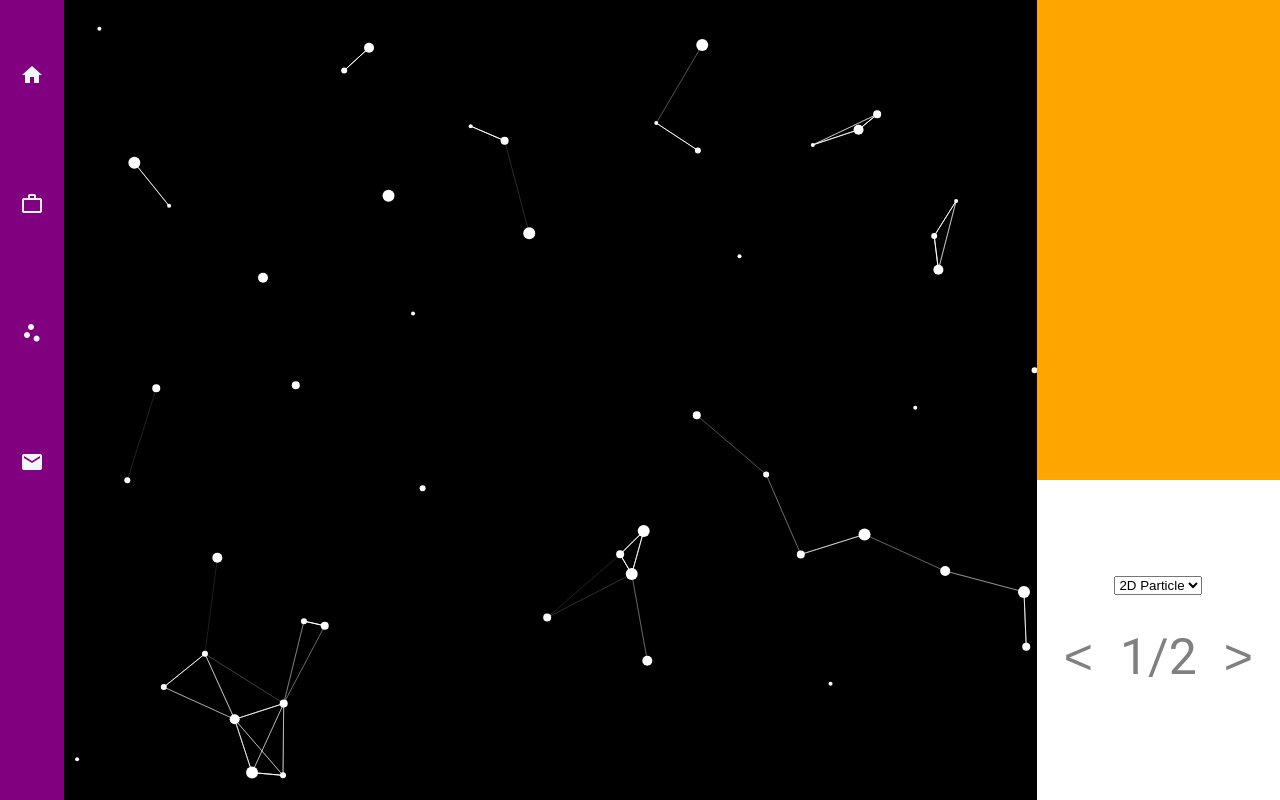
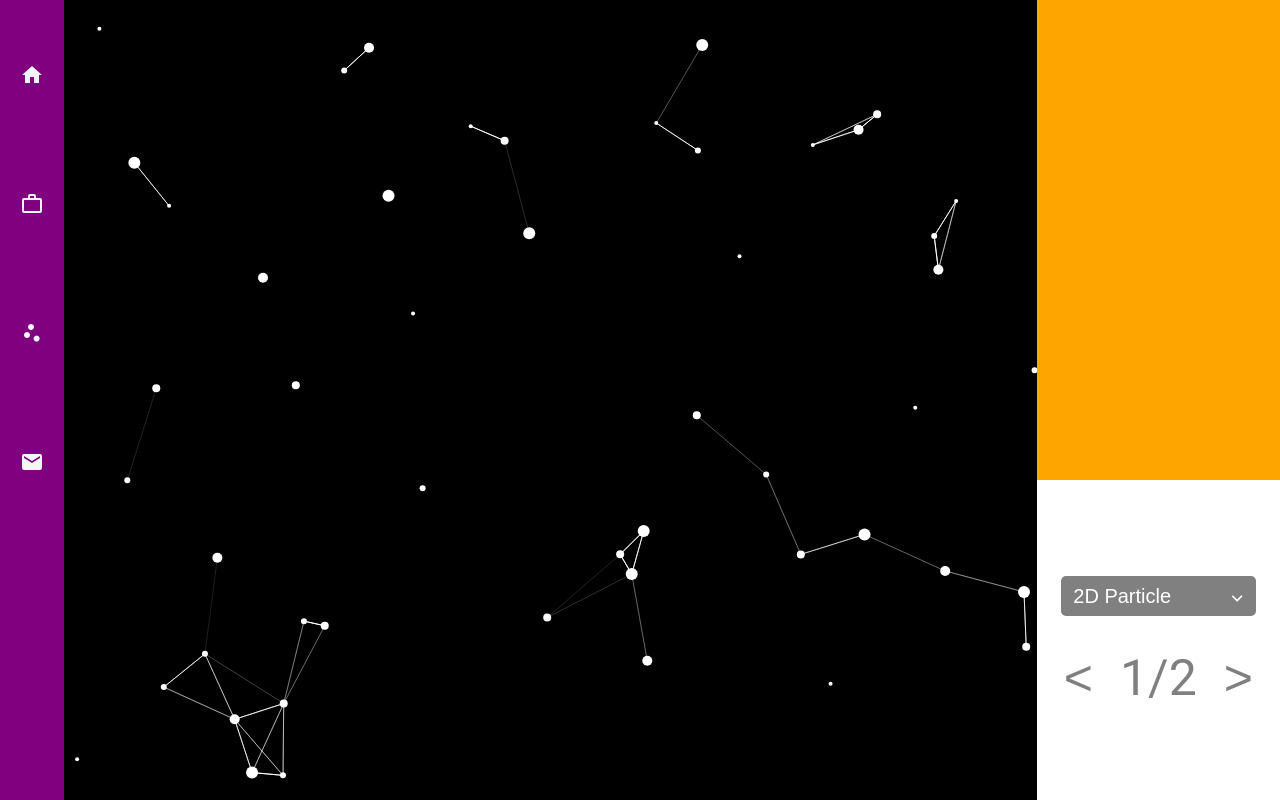
Before and after one commit to JimLeeWeiMin/jimleeweimin.github.io, an Angular app: page /pages/ScatterStuff in a window 1280 px wide. Built offline with nearby package versions, Linux system fonts and the light colour scheme.

Commit message:
Added fontawesome and modify selector css to add custom arrow on it

```diff
--- a/package.json
+++ b/package.json
@@ -20,6 +20,12 @@
     "@angular/platform-browser": "~13.3.0",
     "@angular/platform-browser-dynamic": "~13.3.0",
     "@angular/router": "~13.3.0",
+    "@fortawesome/angular-fontawesome": "^0.10.2",
+    "@fortawesome/fontawesome-svg-core": "^6.1.0",
+    "@fortawesome/free-brands-svg-icons": "^6.1.0",
+    "@fortawesome/free-regular-svg-icons": "^6.1.0",
+    "@fortawesome/free-solid-svg-icons": "^6.1.0",
+    "font-awesome": "^4.7.0",
     "rxjs": "~7.5.0",
     "tslib": "^2.3.0",
     "zone.js": "~0.11.4"
--- a/src/app/app.module.ts
+++ b/src/app/app.module.ts
@@ -2,6 +2,8 @@ import { NgModule } from '@angular/core';
 import { BrowserModule } from '@angular/platform-browser';
 import { MatIconModule } from '@angular/material/icon';
 import { FormsModule } from '@angular/forms';
+
+import { FontAwesomeModule } from '@fortawesome/angular-fontawesome';
 
 import { AppRoutingModule } from './app-routing.module';
 import { AppComponent } from './app.component';
@@ -31,6 +33,7 @@ import { DrawingCanvasComponent } from './components/drawing-canvas/drawing-canv
     BrowserAnimationsModule,
     MatIconModule,
     FormsModule,
+    FontAwesomeModule,
   ],
   providers: [],
   bootstrap: [AppComponent]
--- a/src/app/pages/scatter-stuff/scatter-stuff.component.css
+++ b/src/app/pages/scatter-stuff/scatter-stuff.component.css
@@ -49,6 +49,44 @@
     top:30%;
 }
 
+.PageSelect {
+    border: none;
+
+    font-size: 20px;
+    color: white;
+
+    padding-left: 5%;
+    border-radius: 5px;
+
+    width: 80%;
+    height: 40px;
+
+    background-color: rgb(128, 128, 128);
+
+    /* Remove the arrow */
+    -moz-appearance: none;
+    -webkit-appearance: none;
+    appearance: none;
+}
+
+.PageSelect:hover {
+    border: none;
+
+}
+
+.ArrowDownWrapper {
+    position: absolute;
+    right: 15%;
+    bottom: 20%;
+    color: white;
+}
+
+/* .SelectPageLabelWrapper:after {
+    content: "\f107";
+    font-family: FontAwesome;
+} */
+
+
 .PageNumberWrapper {
     font-size: 50px;
 
--- a/src/app/pages/scatter-stuff/scatter-stuff.component.html
+++ b/src/app/pages/scatter-stuff/scatter-stuff.component.html
@@ -6,10 +6,16 @@
         </div>
         <div class="Pages">
             <div class="PageSelectWrapper">
+
                 <select [ngModel]="num" (change)="selectOnChange($event)" class="PageSelect"  >
                     <option value="1">2D Particle</option>
                     <option value="2">2D Canvas</option>
                 </select>
+                <div class="ArrowDownWrapper">
+                    <fa-icon [icon]="iconArrowDown"></fa-icon>
+                </div>
+
+
             </div>
             <div class="PageNumberWrapper">
                 <button class="ArrowButton" (click)="clickLeftPage()"> < </button>
@@ -23,24 +29,6 @@
     <div class="MyStuffWrapper" [ngSwitch]="num">
         <app-particle-emitter *ngSwitchCase="1" ></app-particle-emitter>
         <app-drawing-canvas *ngSwitchCase="2" ></app-drawing-canvas>
-
-        <!-- <div *ngSwitchCase="1">
-            case 1
-        </div>
-        <div *ngSwitchCase="2">
-            case 2
-        </div> -->
-
-        <!-- <div *ngSwitchCase=1>
-            <span class="Testclass">Switch Case {{num}}</span>
-            <app-particle-emitter></app-particle-emitter>
-        </div>
-        <div *ngSwitchCase=2>
-            <span class="Testclass">Switch Case 2</span>
-        </div> -->
-
-        <!-- <canvas #canvasEl ></canvas> -->
-        <!-- <button (click)="animate()">Play</button> -->
     </div>
 
 </div>
--- a/src/app/pages/scatter-stuff/scatter-stuff.component.ts
+++ b/src/app/pages/scatter-stuff/scatter-stuff.component.ts
@@ -1,4 +1,6 @@
 import { Component, OnInit } from '@angular/core';
+import { faAngleDown } from '@fortawesome/free-solid-svg-icons';
+
 
 @Component({
   selector: 'app-scatter-stuff',
@@ -7,6 +9,8 @@ import { Component, OnInit } from '@angular/core';
 })
 
 export class ScatterStuffComponent implements OnInit {
+
+  iconArrowDown = faAngleDown;
 
   num: number = 1;
   currentMax: number = 2;
--- a/src/styles.css
+++ b/src/styles.css
@@ -2,5 +2,8 @@
 
 @import url('https://fonts.googleapis.com/css2?family=Open+Sans:wght@800&display=swap');
 
+/* FontAwesome */
+@import "~font-awesome/css/font-awesome.css";
+
 html, body { height: 100%; }
 body { margin: 0; font-family: Roboto, "Helvetica Neue", sans-serif; }
```
Also changed, not shown: 12 other files (tests, documents, lock files or other folders).
